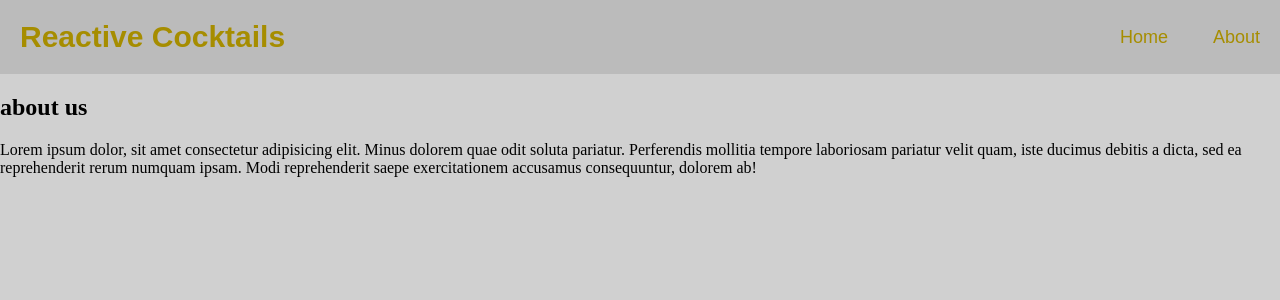
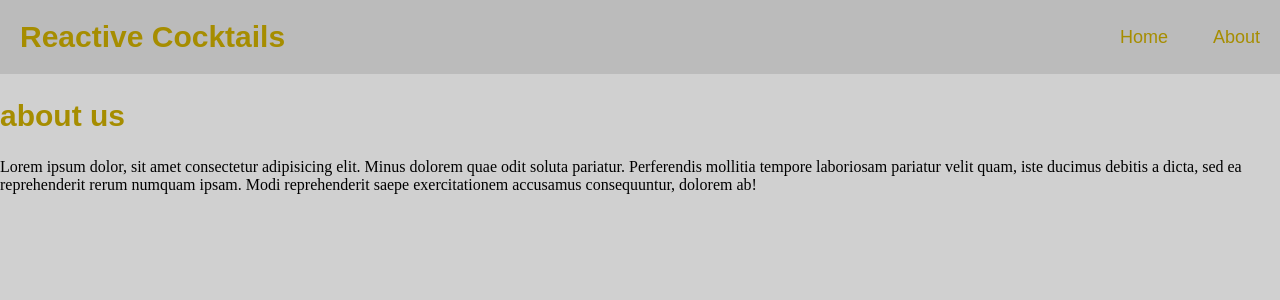
Before and after one commit to Michaelplant2/React-Cocktails-App-Michaelplant2, a React (Create React App) app: page /about in a window 1280 px wide. Shown: the top 300 px of the page. Built offline with nearby package versions, Linux system fonts and the light colour scheme; no server answers.

Commit message:
css to cocktails section

```diff
--- a/src/App.css
+++ b/src/App.css
@@ -66,3 +66,10 @@ main {
    font-family: sans-serif;
    color: rgb(133, 113, 0);
 }
+
+.section-title {
+   font-size: 30px;
+   font-weight: 700;
+   font-family: sans-serif;
+   color: rgb(166, 141, 0);
+}
--- a/src/components/CocktailList.js
+++ b/src/components/CocktailList.js
@@ -6,7 +6,7 @@ const CocktailList = () => {
   const {cocktails} = useGlobalContext ();
   return (
     <section className="section">
-      <h2 className="section-title">cocktails</h2>
+      <h2 className="section-title">Cocktails</h2>
       <div className="cocktails-center">
         {cocktails.map((item) => {
           return <Cocktail key={item.id} {...item} />;
```
